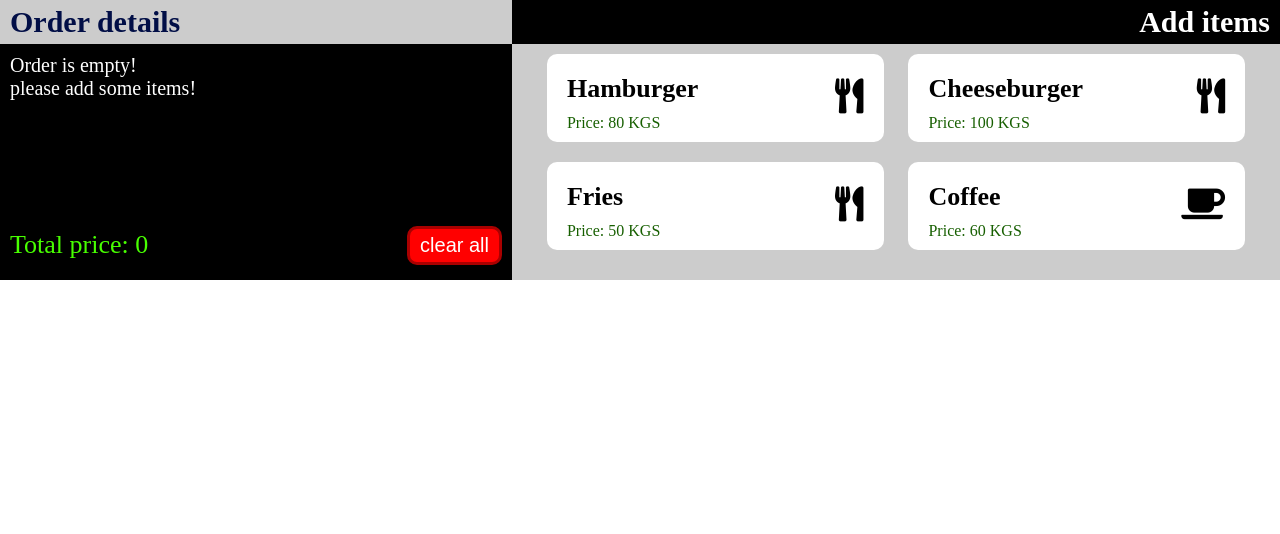
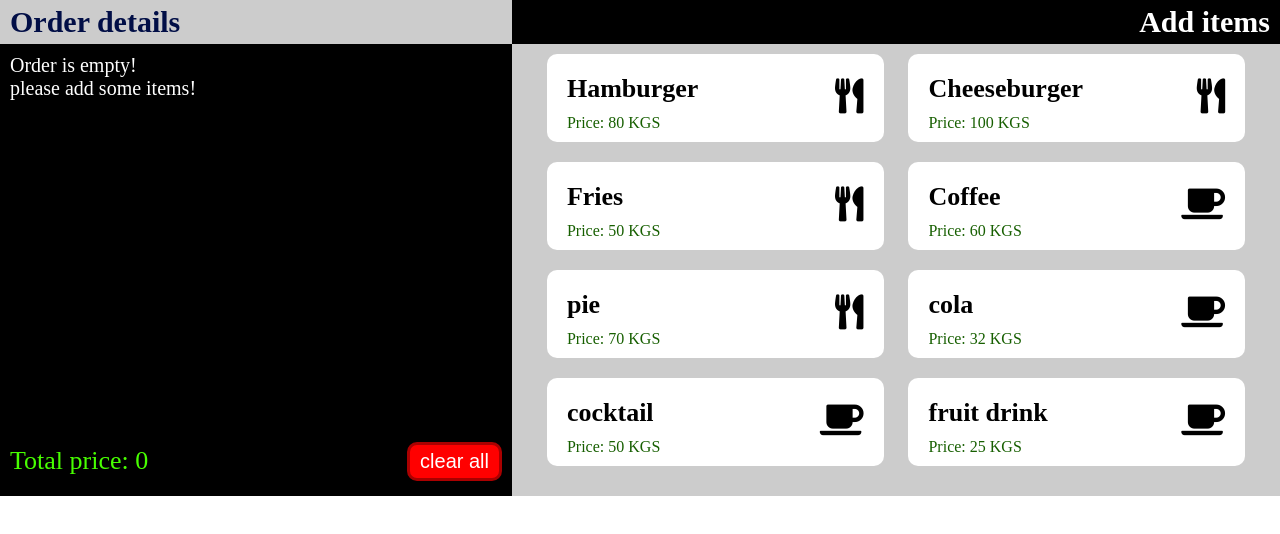
Before and after one commit to Toktomambetov-Sultan/js_group_7_exam_7_Sultan_Toktomambetov, a React (Create React App) app: page / in a window 1280 px wide. Shown: the top 534 px of the page. Built offline with nearby package versions, Linux system fonts and the light colour scheme.

Commit message:
filled more product

```diff
--- a/src/containers/App/App.js
+++ b/src/containers/App/App.js
@@ -32,6 +32,26 @@ function App() {
       price: 60,
       category: "drink",
     },
+    {
+      name: "pie",
+      price: 70,
+      category: "food"
+
+    },
+    {
+      name: "cola",
+      price: 32,
+      category: "drink",
+    },
+    {
+      name: "coсktail",
+      price: 50,
+      category: "drink",
+    }, {
+      name: "fruit drink",
+      price: 25,
+      category: "drink",
+    }
   ];
   const getCleanOrders = () => {
     return staticProducts.map(elem => ({ name: elem.name, count: 0 }));
```
